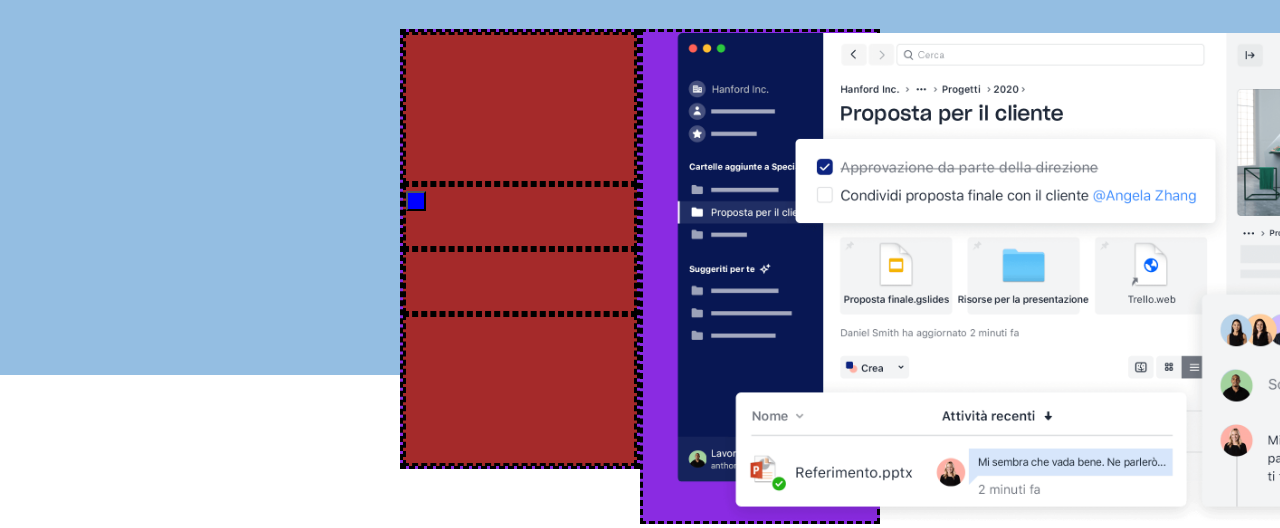
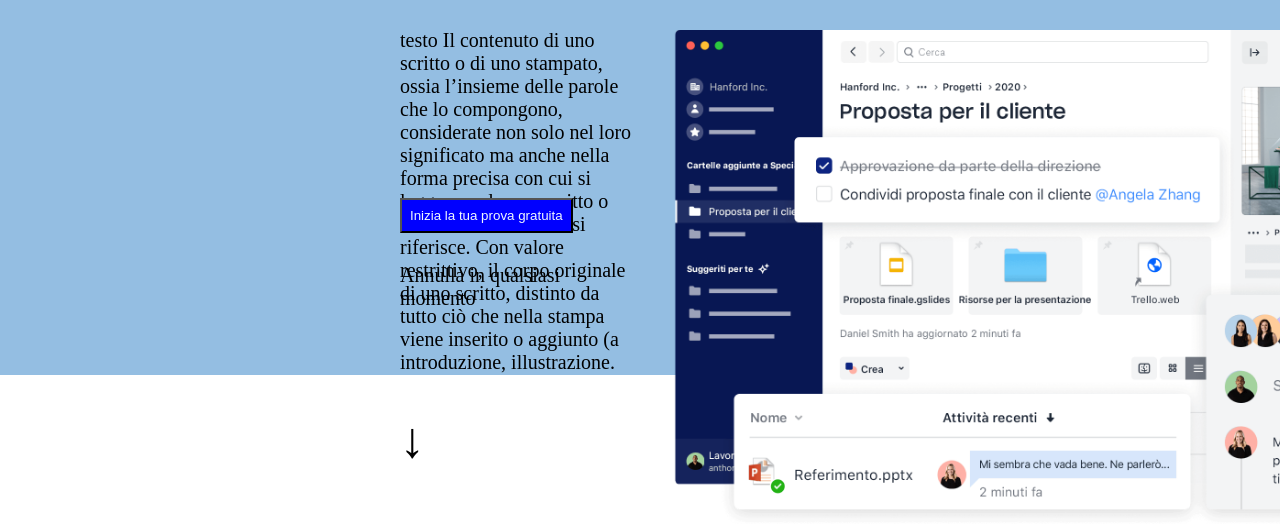
Before and after one commit to NicoloCammarata/htmlcss-dropbox, a plain HTML site: page index.html in a window 1280 px wide. Shown: the part 425-953 px from the top of the page. Drawn offline with Linux system fonts and the light colour scheme.

Commit message:
main-1-sezione

```diff
--- a/css/style.css
+++ b/css/style.css
@@ -65,15 +65,13 @@ h1{
 .back-1 .box-main-1{
     height: 80%;
     width: 50%;
-    background-color: blueviolet;
-    border-style: dashed;
+    position: relative;
 
 }
 
 .box-main-1 div{
     width: 100%;
-    border-style: dashed;
-    background-color: brown;
+
 }
 
 .box-main-1 div:first-of-type, .box-main-1 div:nth-of-type(4){
@@ -83,11 +81,22 @@ h1{
     height: 15%;
 }
 
+.box-main-1 div:first-of-type{
+    margin-bottom: 15px;
+}
+
+.box-main-1 div:nth-of-type(4){
+    font-size: 50px;
+}
+
+#freccia{
+    position: absolute;
+    bottom: 0;
+}
+
 .box-main-2{
     height: 90%;
     width: 50%;
-    background-color: blueviolet;
-    border-style: dashed;
 }
 
 .back-1 div img{
--- a/index.html
+++ b/index.html
@@ -51,16 +51,16 @@
             <h1>Tutto ciò che ti serve per il lavoro, in un unico posto</h1>
             <div class="box-main-1 flex">
                 <div>
-                   <span class="font"></span>
+                   <span class="font">testo Il contenuto di uno scritto o di uno stampato, ossia l’insieme delle parole che lo compongono, considerate non solo nel loro significato ma anche nella forma precisa con cui si leggono nel manoscritto o nell’edizione a cui ci si riferisce. Con valore restrittivo, il corpo originale di uno scritto, distinto da tutto ciò che nella stampa viene inserito o aggiunto (a introduzione, illustrazione.</span>
                 </div>
                 <div>
-                    <button class="button-blu"></button>
+                    <button class="button-blu">Inizia la tua prova gratuita</button>
                 </div>
                 <div>
-                    <span class="font "></span>
+                    <span class="font ">Annulla in qualsiasi momento</span>
                 </div>
-                <div>
-                    <span></span>
+                <div >
+                    <span id="freccia"><strong>&#8595;</strong></span>
                 </div>
 
             </div>
```
